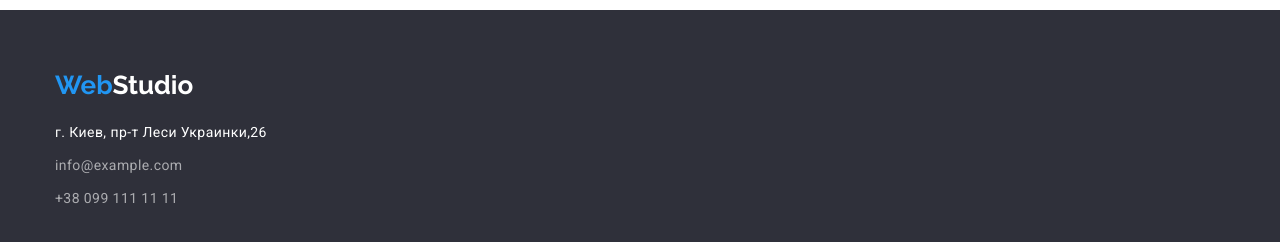
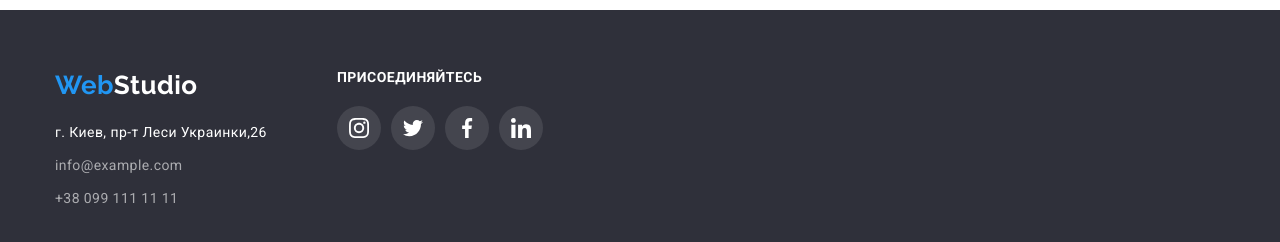
Before and after one commit to Filatov44/goit-markup-hw-04, a plain HTML site: page index.html in a window 1280 px wide. Shown: the part 2550-2792 px from the top of the page. Drawn offline with nearby package versions, Linux system fonts and the light colour scheme.

Commit message:
portfolio add social link

```diff
--- a/css/styles.css
+++ b/css/styles.css
@@ -463,6 +463,20 @@ img {
 		padding-bottom: 60px;
 		background-color: #2f303a;
   		color: #ffffff;
+		letter-spacing: 0.03em;
+
+	}
+	/* -----------General Footer---------- */
+
+	.footer-general {
+		display: flex;
+
+	}
+	/* ---------Left Footer---------- */
+
+	.footer-left {
+		display: block;
+		margin-right: 70px;
 
 	}
 
@@ -514,6 +528,54 @@ img {
 	.adress-list .link:focus {
 		color: var(--accent-color);
 	}
+
+	/* ----------Central Footer----------- */
+
+	.footer-central {
+		display: block;
+	}
+
+	.footer-central-title {
+		font-weight: 700;
+  		font-size: 14px;
+  		line-height: 1.14;
+		text-transform: uppercase;
+		margin-bottom: 20px;
+	}
+
+	.footer-social-list {
+		display: flex;
+	}
+
+	.footer-social-item {
+		margin-right: 10px;
+	}
+
+	.footer-social-item:last-child {
+		margin-right: 0;
+	}
+
+	.footer-social-link {
+		display: flex;
+		justify-content: center;
+  		align-items: center;
+		width: 44px;
+ 	 	height: 44px;
+  		border-radius: 50%;
+  		background-color: rgba(255, 255, 255, 0.1);
+	}
+
+	.footer-social-link:hover,
+	.footer-social-link:focus {
+		background-color: var(--accent-color) ;
+	}
+
+	.footer-social-icon {
+		fill: #FFFFFF;
+	}
+
+
+
 
 	/* -------------------PORTFOLIO------------------- */
 	/* ---------Фильтр--------- */
--- a/index.html
+++ b/index.html
@@ -38,10 +38,19 @@
           <ul class="header-contact list">
             <li class="header-contact-item">
               <a class="link no-link" href="mailto:info@devstudio.com">
-					  <svg class="header-contact-icon" width="16" height="12"><use href="./images/symbol-defs.svg#icon-envelope"></use></svg> info@devstudio.com</a>
+                <svg class="header-contact-icon" width="16" height="12">
+                  <use href="./images/symbol-defs.svg#icon-envelope"></use>
+                </svg>
+                info@devstudio.com</a
+              >
             </li>
             <li class="header-contact-item">
-              <a class="link no-link" href="tel:+380961111111"><svg class="header-contact-icon" width="10" height="16"><use href="./images/symbol-defs.svg#icon-smartphone"></use></svg> +38 096 111 11 11</a>
+              <a class="link no-link" href="tel:+380961111111"
+                ><svg class="header-contact-icon" width="10" height="16">
+                  <use href="./images/symbol-defs.svg#icon-smartphone"></use>
+                </svg>
+                +38 096 111 11 11</a
+              >
             </li>
           </ul>
         </div>
@@ -165,9 +174,7 @@
                       </svg>
                     </a>
                   </li>
-
                 </ul>
-
               </div>
             </li>
             <li class="team-people">
@@ -242,7 +249,6 @@
                       </svg>
                     </a>
                   </li>
-
                 </ul>
               </div>
             </li>
@@ -280,7 +286,6 @@
                       </svg>
                     </a>
                   </li>
-
                 </ul>
               </div>
             </li>
@@ -292,9 +297,7 @@
     <!--Постоянные клиенты -->
     <section class="regular-customers">
       <div class="container">
-			<h2 class="customers">
-				Постоянные клиенты
-			</h2>
+        <h2 class="customers">Постоянные клиенты</h2>
         <ul class="customers-list list">
           <li class="customers-items">
             <a class="customers-link" href="">
@@ -343,19 +346,16 @@
               </svg>
             </a>
           </li>
-
-
         </ul>
       </div>
-
-
     </section>
-    <!--Футер-->
+    <!----------------Футер------------>
     <footer class="footer">
       <div class="container">
+			<div class="footer-general">
+				<div class="footer-left">
         <a class="logo-footer no-link" href="./index.html"
-          ><span class="logo-web">Web</span>Studio</a
-        >
+          ><span class="logo-web">Web</span>Studio</a>
         <address class="address">
           <ul class="adress-list list">
             <li class="adress-list-item">
@@ -376,6 +376,41 @@
           </ul>
         </address>
 				</div>
+				<div class="footer-central">
+					<p class="footer-central-title">Присоединяйтесь</p>
+					<ul class="footer-social-list list">
+						<li class="footer-social-item">
+						  <a href="" class="footer-social-link">
+							 <svg class="footer-social-icon" width="20" height="20">
+								<use href="./images/symbol-defs.svg#icon-instagram"></use>
+							 </svg>
+						  </a>
+						</li>
+						<li class="footer-social-item">
+						  <a href="" class="footer-social-link">
+							 <svg class="footer-social-icon" width="20" height="20">
+								<use href="./images/symbol-defs.svg#icon-twitter"></use>
+							 </svg>
+						  </a>
+						</li>
+						<li class="footer-social-item">
+						  <a href="" class="footer-social-link">
+							 <svg class="footer-social-icon" width="20" height="20">
+								<use href="./images/symbol-defs.svg#icon-facebook"></use>
+							 </svg>
+						  </a>
+						</li>
+						<li class="footer-social-item">
+						  <a href="" class="footer-social-link">
+							 <svg class="footer-social-icon" width="20" height="20">
+								<use href="./images/symbol-defs.svg#icon-linkedin"></use>
+							 </svg>
+						  </a>
+						</li>
+					 </ul>
+				</div>
+			</div>
+      </div>
     </footer>
   </body>
 </html>
```
Lines whose indentation alone changed are shown as unchanged.
